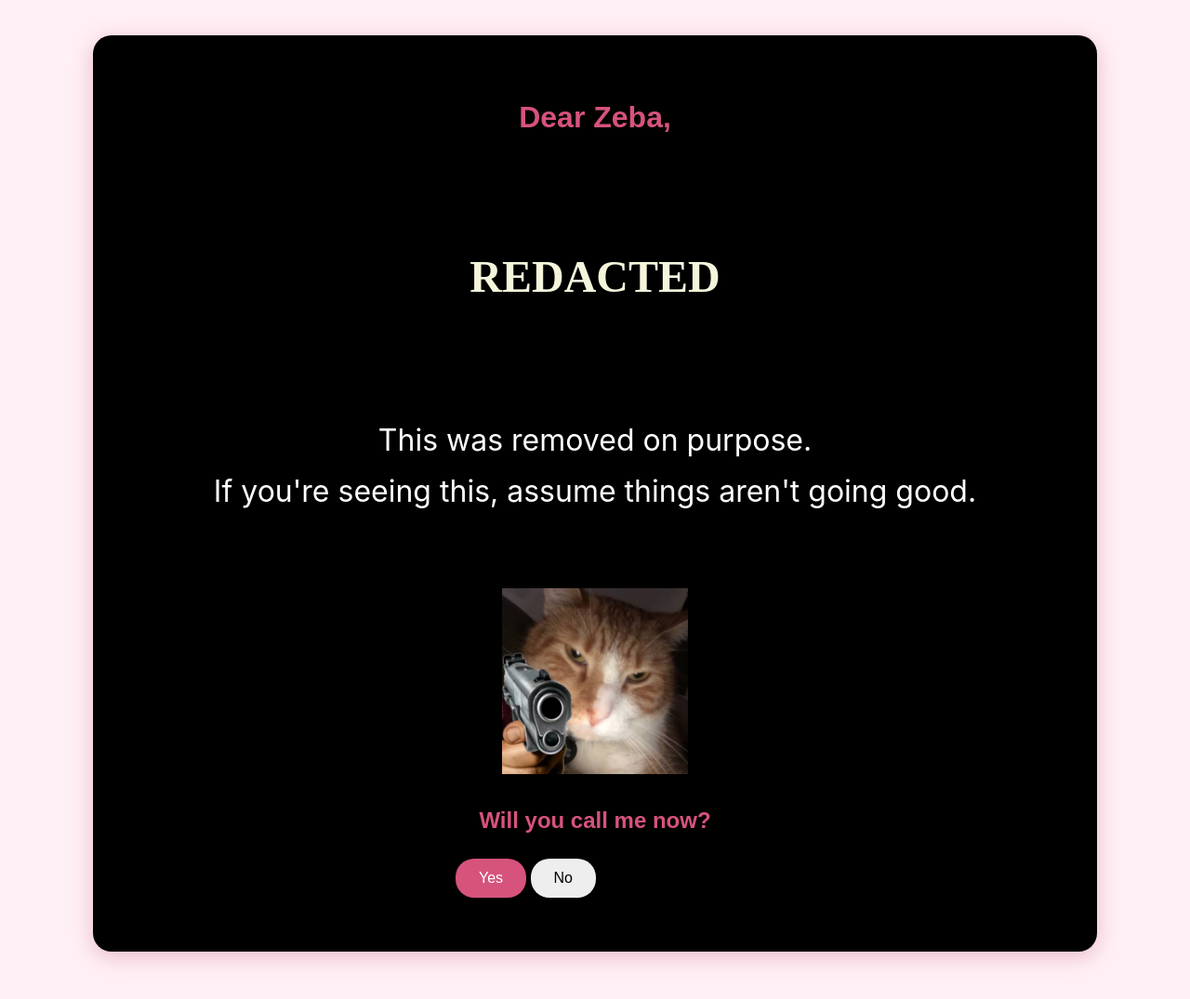
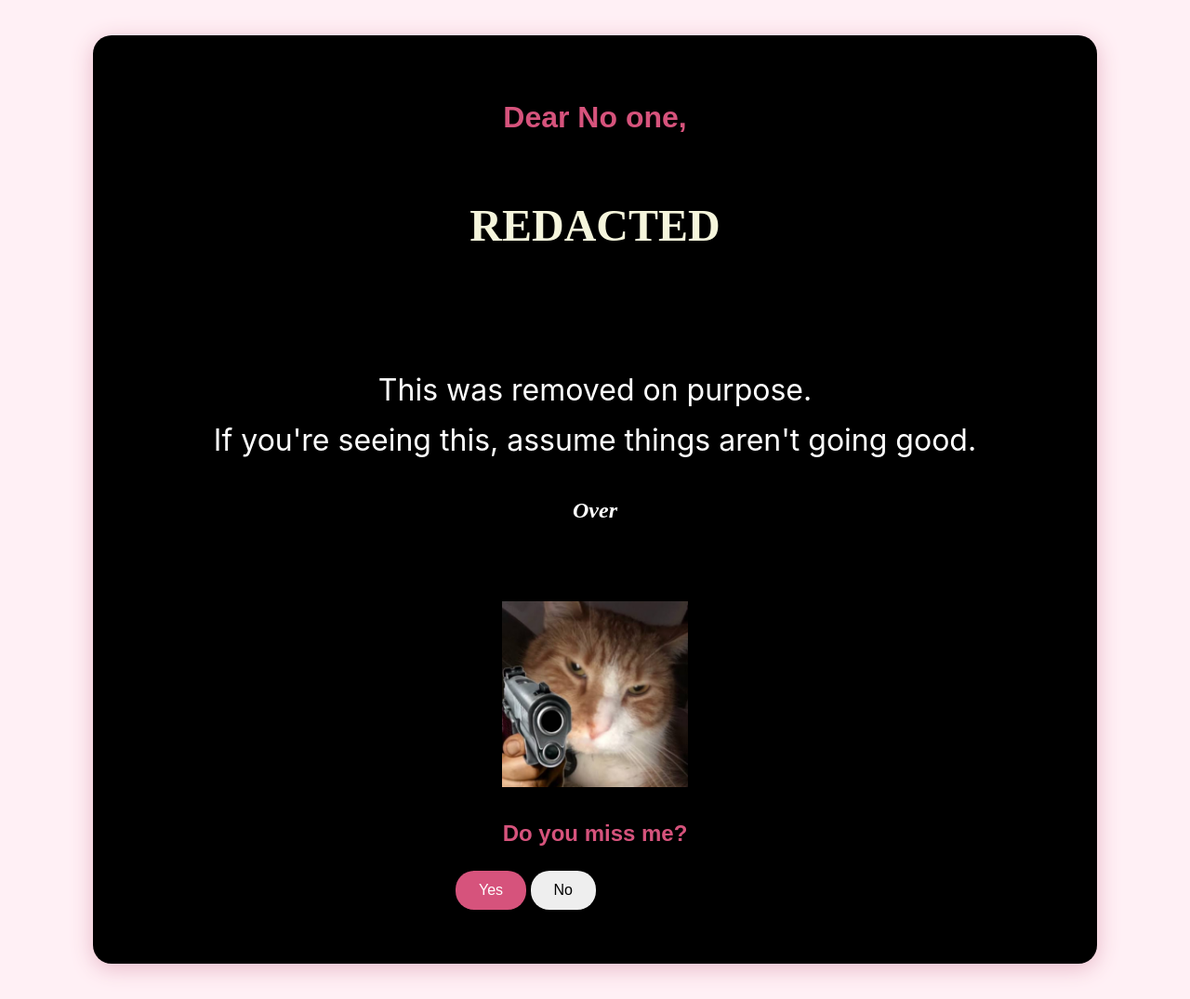
Before and after one commit to ravi-64bit/underwearsauce, a plain HTML site: page index.html in a window 1280 px wide. Shown: the whole page at 93% size. Drawn offline with Linux system fonts and the light colour scheme.

Commit message:
new commit

```diff
--- a/index.html
+++ b/index.html
@@ -1,7 +1,7 @@
 <!DOCTYPE html>
 <html>
 <head>
-    <title>Dear Zeba</title>
+    <title>Condolenses</title>
     <link rel="stylesheet" href="style.css">
 </head>
 
@@ -9,37 +9,18 @@
 
 <div class="card">
 
-    <h1>Dear Zeba,</h1>
+    <h1>Dear No one,</h1>
 
     <div class="letter">
-
-<!-- I guess you’re still getting started with your day, but let me finish this real quick.
-
-I understand that you’re navigating through one of the hardest parts of your life right now, and I just want you to know that you’re not alone in this. If one of us isn’t fine, then both of us aren’t fine. You’re one of the best people I know, and when you’re not okay, I want to be there for you. Not because I have to, but because I genuinely want to.
-
-They say philosophy has solutions for everything, but do you know how problems are actually solved? First, you define them, understand them, and then tackle them. I believe we can face almost anything with enough clarity. Sometimes all we need is a little reality check and a step back from everything that’s overwhelming us.
-
-I know my ghee karam Zeba is not a weak person. You’ve handled so much already, and I know you can get through this too. Take a breath, gather yourself, and don’t let one difficult situation make you lose sight of who you are. Whatever is happening right now does not deserve to take away your peace or your integrity.
-
-There’s this idea I really like: when the environment changes, you adapt. Our national aquatic animal is the Ganga river dolphin, but dolphins don't live in freshwater. In the beginning it couldn't see to it developed good eyes, later it's nose, later it's entire skeleton to tackle different problems. It didn’t make the river disappear; it changed the way it dealt with the river. But funnily, they named it 'susu' haha.
-
-That’s what I want you to do too. You don’t always have to eliminate the problem. Sometimes you just have to become so good at dealing with it that the problem stops having the power it once had over you.
-
-Maybe all of this sounds confusing right now, and maybe you don’t have all the answers yet. That’s okay. You don’t have to figure everything out today. Whatever it is, I’m here and I’ve got you.
-
-Even if the whole world is against you, I’ll be on your side.
-
-You have so many better things waiting for you, zebamma. Your future, your nutrition course, your fitness journey, all the things you want to become and all the places you still want to go. Don’t let this one chapter make you forget how much more there is to your story.
-
-And besides… pretty girls aren’t supposed to cry. ❤️ -->
 <font face="Carmorant Garamond" color="beige" size="20"><b><center>REDACTED</center></b></font>
 
 <center><font face="inter" color="white" size="6">This was removed on purpose. <br> If you're seeing this, assume things aren't going good.</font></center>
+<center><font face = 'Times New Roman' color="White" size="5"><i><b>Over</b></i></font></center>
     </div>
 
     <img class="meme" src="image.png" alt="Cat meme">
 
-    <h2>Will you call me now? </h2>
+    <h2>Do you miss me?</h2>
 
     <div class="buttons">
         <button id="yes-btn">Yes </button>
```
Also changed, not shown: badnext.html (added, +24 -0 lines), 1 other file.
